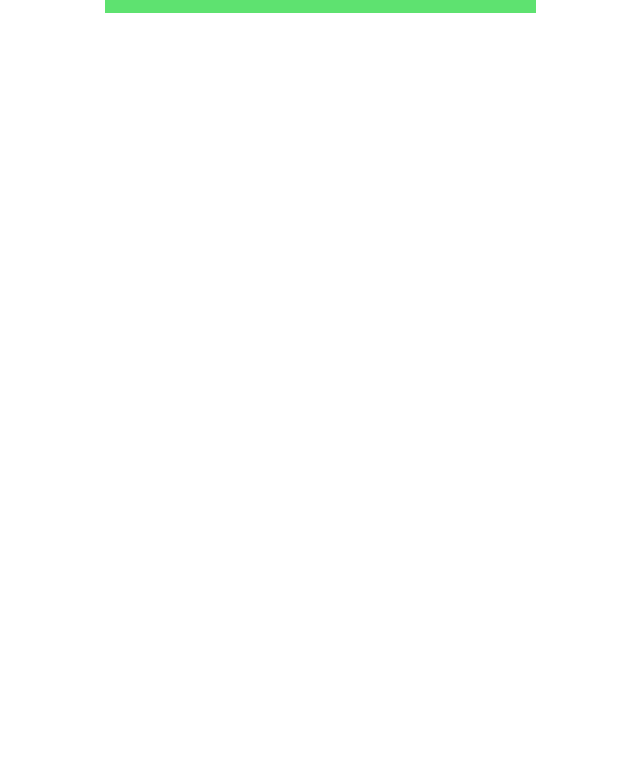
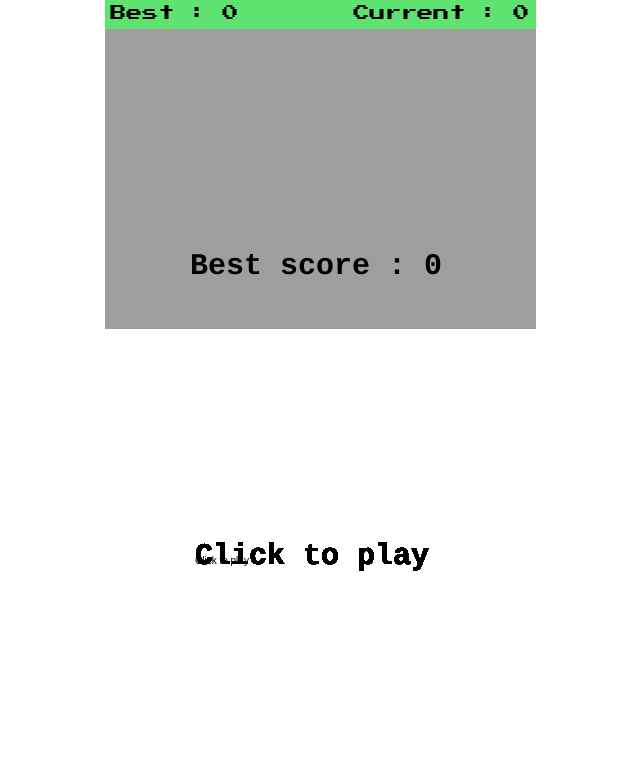
Before and after one commit to Kri-warrior/Flappy-Bird, a plain HTML site: page flappybird/index.html in a window 1280 px wide. Shown: the part 73-857 px from the top of the page, without its empty margins (320-960 px from the left). Drawn offline with Linux system fonts and the light colour scheme.

Commit message:
index.html

```diff
--- a/flappybird/index.html
+++ b/flappybird/index.html
@@ -4,7 +4,31 @@
     <meta charset="UTF-8" />
     <meta name="viewport" content="width=device-width, initial-scale=1.0" />
     <title>Flappy Bird</title>
-    <link rel="stylesheet" href="style.css">
+    <style>
+      @import url('https://fonts.googleapis.com/css2?family=Press+Start+2P&display=swap');
+
+body {
+  margin: 0;
+  text-align: center;
+  font-family: 'Press Start 2P', cursive;
+  user-select: none;
+}
+header {
+  margin: 0 auto;
+  width: 431px;
+}
+h1 {
+  background: url("https://i.ibb.co/Q9yv5Jk/flappy-bird-set.png") 0% 340px;
+  padding: 1.2rem 0;
+  margin: 0;
+}
+.score-container {
+  display: flex;
+  justify-content: space-between;
+  padding: 8px 6px;
+  background: #5EE270;
+}
+    </style>
   </head>
   <body>
     <header>
@@ -17,6 +41,182 @@
 
     <canvas id="canvas" width="431" height="768"></canvas>
 
-    <script src="script.js"></script>
+    <script>
+      const canvas = document.getElementById("canvas");
+      const ctx = canvas.getContext("2d");
+      const img = new Image();
+      img.src = "https://i.ibb.co/Q9yv5Jk/flappy-bird-set.png";
+
+      // general settings
+      let gamePlaying = false;
+      const gravity = 0.5;
+      const speed = 5.2;
+      const size = [51, 36];
+      const jump = -11.5;
+      const cTenth = canvas.width / 10;
+
+      let index = 0,
+        bestScore = 0,
+        flight,
+        flyHeight,
+        currentScore,
+        pipe;
+
+      // pipe settings
+      const pipeWidth = 78;
+      const pipeGap = 270;
+      const pipeLoc = () =>
+        Math.random() * (canvas.height - (pipeGap + pipeWidth) - pipeWidth) +
+        pipeWidth;
+
+      const setup = () => {
+        currentScore = 0;
+        flight = jump;
+
+        // set initial flyHeight (middle of screen - size of the bird)
+        flyHeight = canvas.height / 3 - size[1] / 2;
+
+        // setup first 3 pipes
+        pipes = Array(3)
+          .fill()
+          .map((a, i) => [canvas.width + i * (pipeGap + pipeWidth), pipeLoc()]);
+      };
+
+      const render = () => {
+        // make the pipe and bird moving
+        index++;
+
+        // ctx.clearRect(0, 0, canvas.width, canvas.height);
+
+        // background first part
+        ctx.drawImage(
+          img,
+          0,
+          0,
+          canvas.width,
+          canvas.height,
+          -((index * (speed / 2)) % canvas.width) + canvas.width,
+          0,
+          canvas.width,
+          canvas.height
+        );
+        // background second part
+        ctx.drawImage(
+          img,
+          0,
+          0,
+          canvas.width,
+          canvas.height,
+          -(index * (speed / 2)) % canvas.width,
+          0,
+          canvas.width,
+          canvas.height
+        );
+
+        // pipe display
+        if (gamePlaying) {
+          pipes.map((pipe) => {
+            // pipe moving
+            pipe[0] -= speed;
+
+            // top pipe
+            ctx.drawImage(
+              img,
+              432,
+              588 - pipe[1],
+              pipeWidth,
+              pipe[1],
+              pipe[0],
+              0,
+              pipeWidth,
+              pipe[1]
+            );
+            // bottom pipe
+            ctx.drawImage(
+              img,
+              432 + pipeWidth,
+              108,
+              pipeWidth,
+              canvas.height - pipe[1] + pipeGap,
+              pipe[0],
+              pipe[1] + pipeGap,
+              pipeWidth,
+              canvas.height - pipe[1] + pipeGap
+            );
+
+            // give 1 point & create new pipe
+            if (pipe[0] <= -pipeWidth) {
+              currentScore++;
+              // check if it's the best score
+              bestScore = Math.max(bestScore, currentScore);
+
+              // remove & create new pipe
+              pipes = [
+                ...pipes.slice(1),
+                [pipes[pipes.length - 1][0] + pipeGap + pipeWidth, pipeLoc()],
+              ];
+              console.log(pipes);
+            }
+
+            // if hit the pipe, end
+            if (
+              [
+                pipe[0] <= cTenth + size[0],
+                pipe[0] + pipeWidth >= cTenth,
+                pipe[1] > flyHeight || pipe[1] + pipeGap < flyHeight + size[1],
+              ].every((elem) => elem)
+            ) {
+              gamePlaying = false;
+              setup();
+            }
+          });
+        }
+        // draw bird
+        if (gamePlaying) {
+          ctx.drawImage(
+            img,
+            432,
+            Math.floor((index % 9) / 3) * size[1],
+            ...size,
+            cTenth,
+            flyHeight,
+            ...size
+          );
+          flight += gravity;
+          flyHeight = Math.min(flyHeight + flight, canvas.height - size[1]);
+        } else {
+          ctx.drawImage(
+            img,
+            432,
+            Math.floor((index % 9) / 3) * size[1],
+            ...size,
+            canvas.width / 2 - size[0] / 2,
+            flyHeight,
+            ...size
+          );
+          flyHeight = canvas.height / 2 - size[1] / 2;
+          // text accueil
+          ctx.fillText(`Best score : ${bestScore}`, 85, 245);
+          ctx.fillText("Click to play", 90, 535);
+          ctx.font = "bold 30px courier";
+        }
+
+        document.getElementById("bestScore").innerHTML = `Best : ${bestScore}`;
+        document.getElementById(
+          "currentScore"
+        ).innerHTML = `Current : ${currentScore}`;
+
+        // tell the browser to perform anim
+        window.requestAnimationFrame(render);
+      };
+
+      // launch setup
+      setup();
+      img.onload = render;
+
+      // start game
+      document.addEventListener("click", () => (gamePlaying = true));
+      window.onclick = () => (flight = jump);
+    </script>
   </body>
 </html>
```
